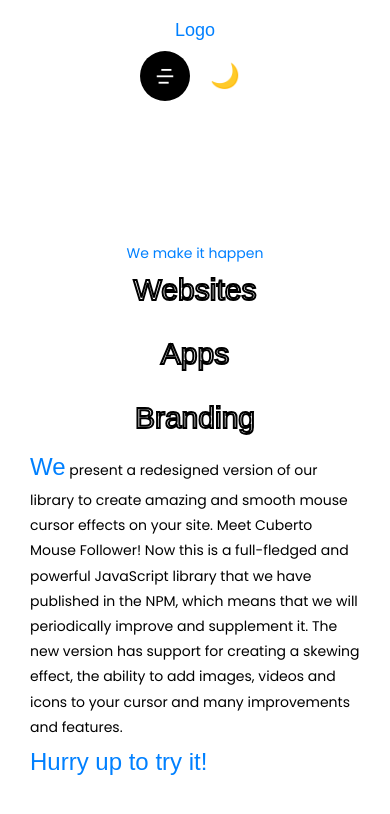
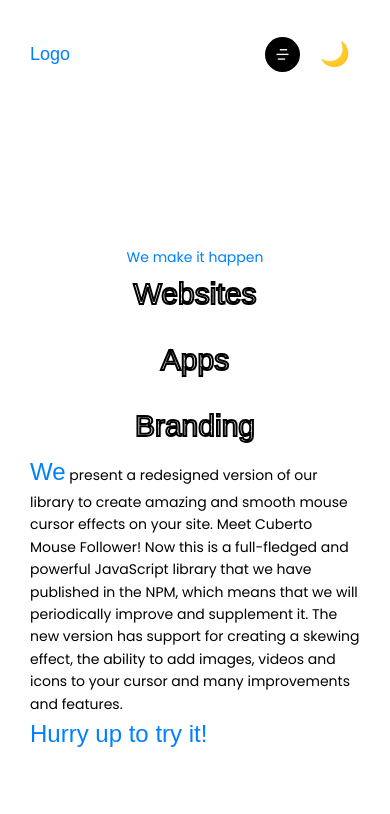
Before and after one commit to MadonnaMelad/Cuberto-Mouse-Follower, a plain HTML site: page index.html in a window 390 px wide. Drawn offline with nearby package versions, Linux system fonts and the light colour scheme; a web font is replaced by a local one.

Commit message:
some modifications

```diff
--- a/script.js
+++ b/script.js
@@ -4,7 +4,7 @@ var main = document.querySelector("main")
 main.addEventListener("mousemove",(e)=>{
     gsap.to(cursor,{
         x:e.x,
-        y:e.x,
+        y:e.y,
         opacity:1,
     });
 });
--- a/style.css
+++ b/style.css
@@ -11,9 +11,7 @@ body{
     font-family: "Poppins",sans-serif;
     overflow-x: hidden;
 }
-::-webkit-scrollbar{
-    display: none;
-}
+
 main{
     width: 100%;
     height: 100%;
@@ -68,10 +66,12 @@ nav span{
 .heading-text{
     position: relative;
     height: 30vh;
-    display: grid;
+    display: inline-block;
     place-content: center;
 }
 .heading-text span{
+    position: relative;
+    z-index: 10;
     -webkit-text-stroke: 2px #000;
     color: #fff;
     mix-blend-mode: exclusion;
@@ -86,7 +86,7 @@ img{
     border-radius: 50%;
     z-index: -1;
     opacity: 0;
-    scale: 0;
+    scale: 0;pointer-events: none;
 }
 .container p{
     font-size: 20px;
@@ -114,11 +114,11 @@ img{
 
 @media (max-width: 768px) {
   .heading {
-    font-size: 40px;
+    font-size: 36px;
     flex-direction: column;
     align-items: center;
     text-align: center;
-    gap: 10px;
+    gap: 12px;
   }
 
   .heading::before {
@@ -134,18 +134,20 @@ img{
   }
 
   .container p {
-    font-size: 16px;
+    font-size: 18px;
     padding: 0 20px;
+    line-height: 1.6;
   }
 
   .container p span {
-    font-size: 30px;
+    font-size: 32px;
   }
 
   nav {
-    flex-direction: column;
+    display: flex;
+    justify-content: space-between;
     align-items: center;
-    gap: 10px;
+    padding: 10px 15px;
   }
 
   nav a {
@@ -244,18 +246,6 @@ img{
   gap: 10px;
 }
 
-nav span {
-  font-size: 22px;
-  color: #fff;
-  background: #000;
-  height: 50px;
-  width: 50px;
-  border-radius: 50%;
-  display: grid;
-  place-content: center;
-  cursor: pointer;
-}
-
 .dark-mode nav span {
   background: #fff;
   color: #000;
```
Also changed, not shown: assets/2مريم المجدليه.jpg (added), assets/التلاميذ في العليه.webp (added), assets/التلاميذ وتوما.jpg (added), assets/تلميذاي عمواس.jpg (added), assets/تلميذي عمواس.jpg (added), assets/توما.jpg (added), assets/للمريمتين.jpg (added).
